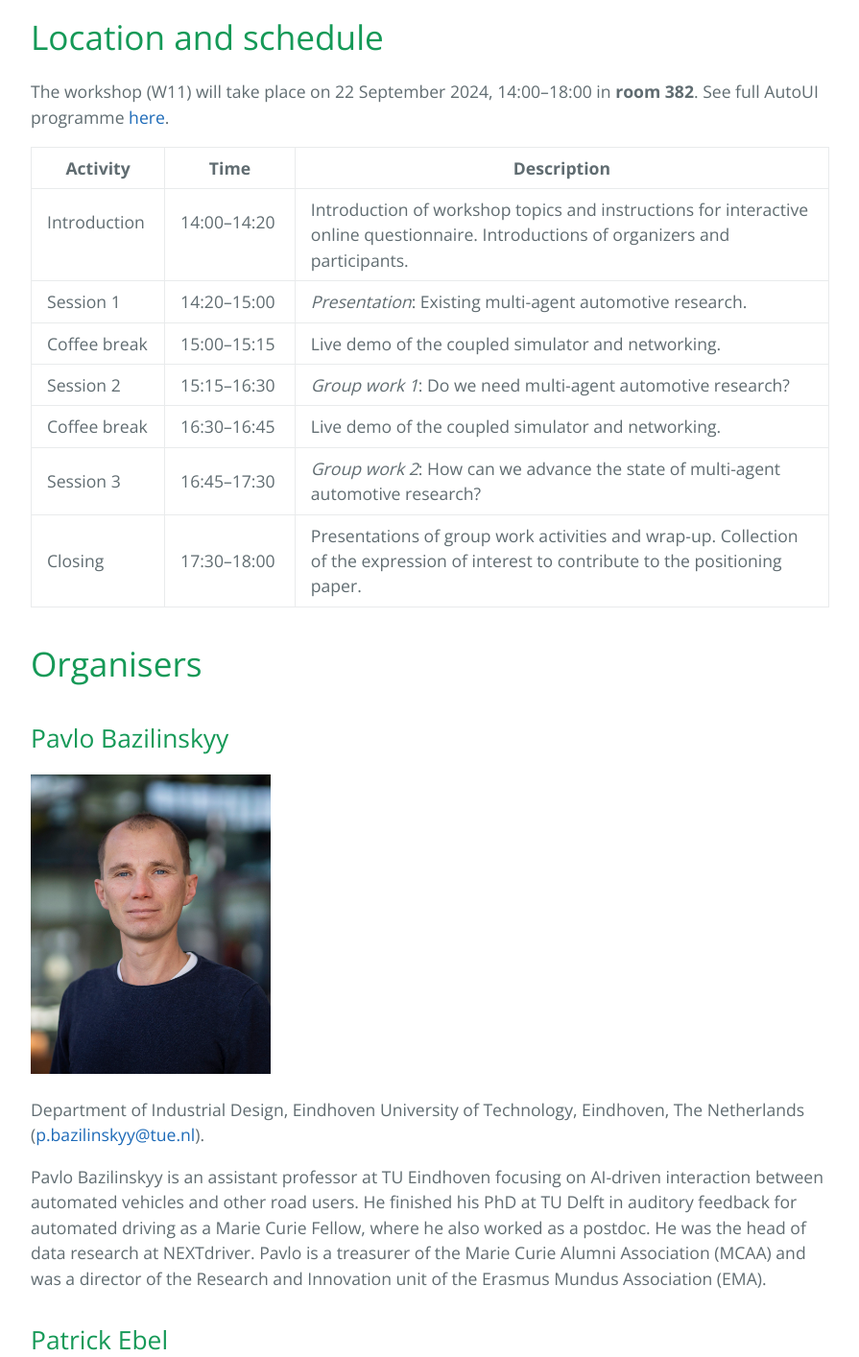
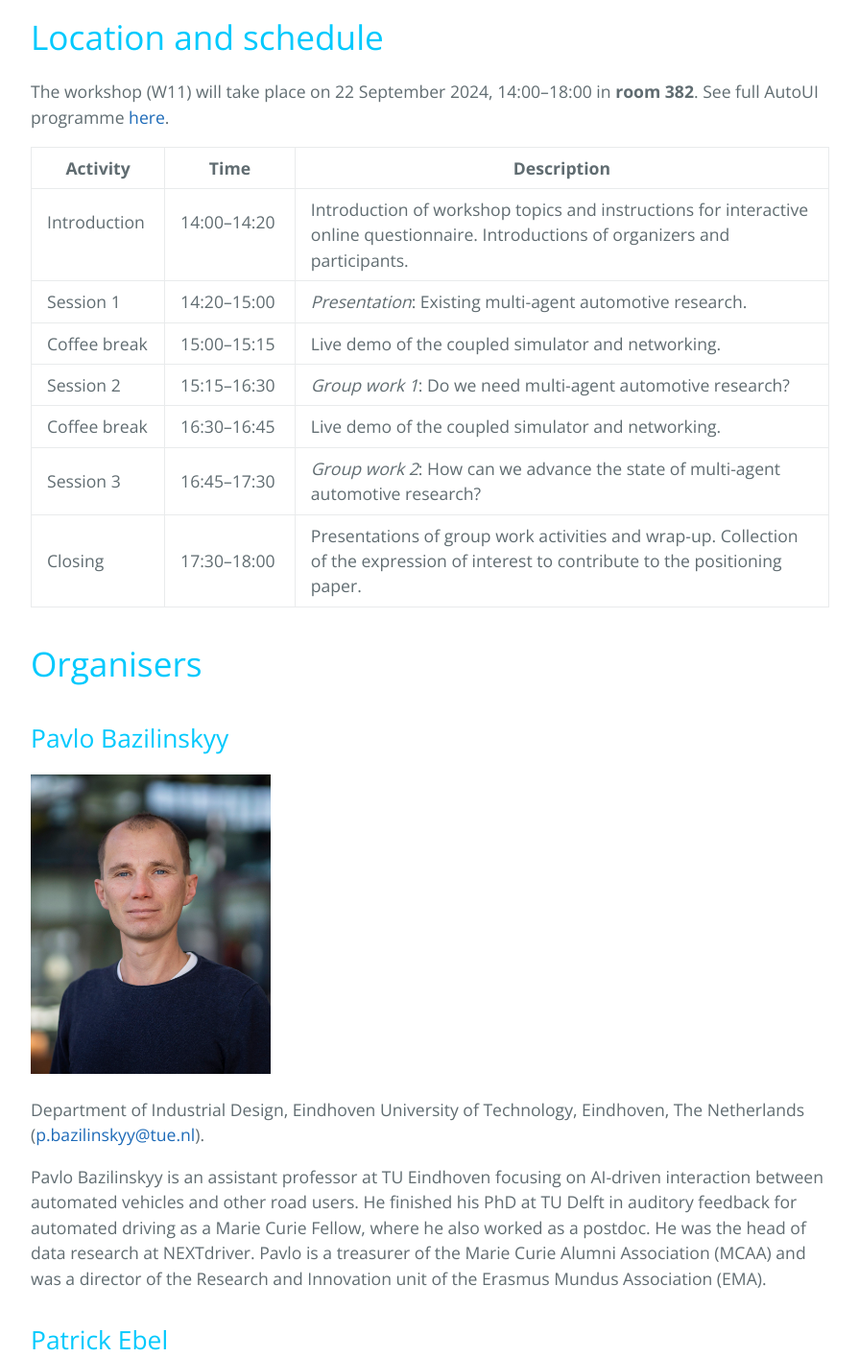
Before and after one commit to love-in-traffic/love-in-traffic.github.io, a Jekyll site: the page built from index.md, in a window 1280 px wide. Shown: the part 983-2397 px from the top of the page at 96% size, without its empty margins (192-1087 px from the left). Built offline with Jekyll 4.4.1, drawn with Linux system fonts in a browser that asks for light colours; grey boxes are pictures that could not be loaded.

Commit message:
Update variables.scss
to cyan

```diff
--- a/_sass/variables.scss
+++ b/_sass/variables.scss
@@ -8,7 +8,7 @@ $header-bg-color: #00C9FD !default;
 $header-bg-color-secondary: #155799 !default;
 
 // Text
-$section-headings-color: #159957 !default;
+$section-headings-color: #00C9FD !default;
 $body-text-color: #606c71 !default;
 $body-link-color: #1e6bb8 !default;
 $blockquote-text-color: #819198 !default;
```
